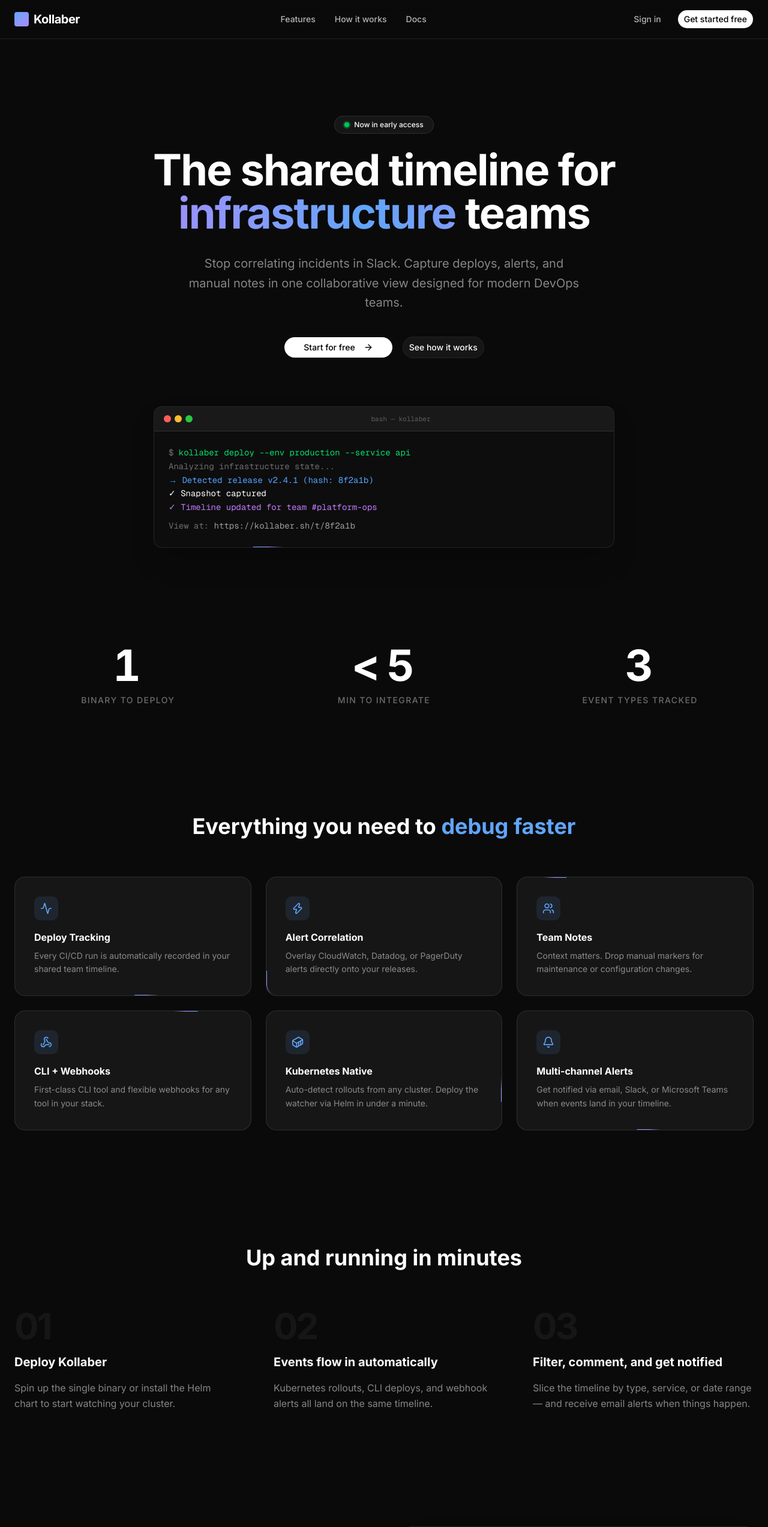
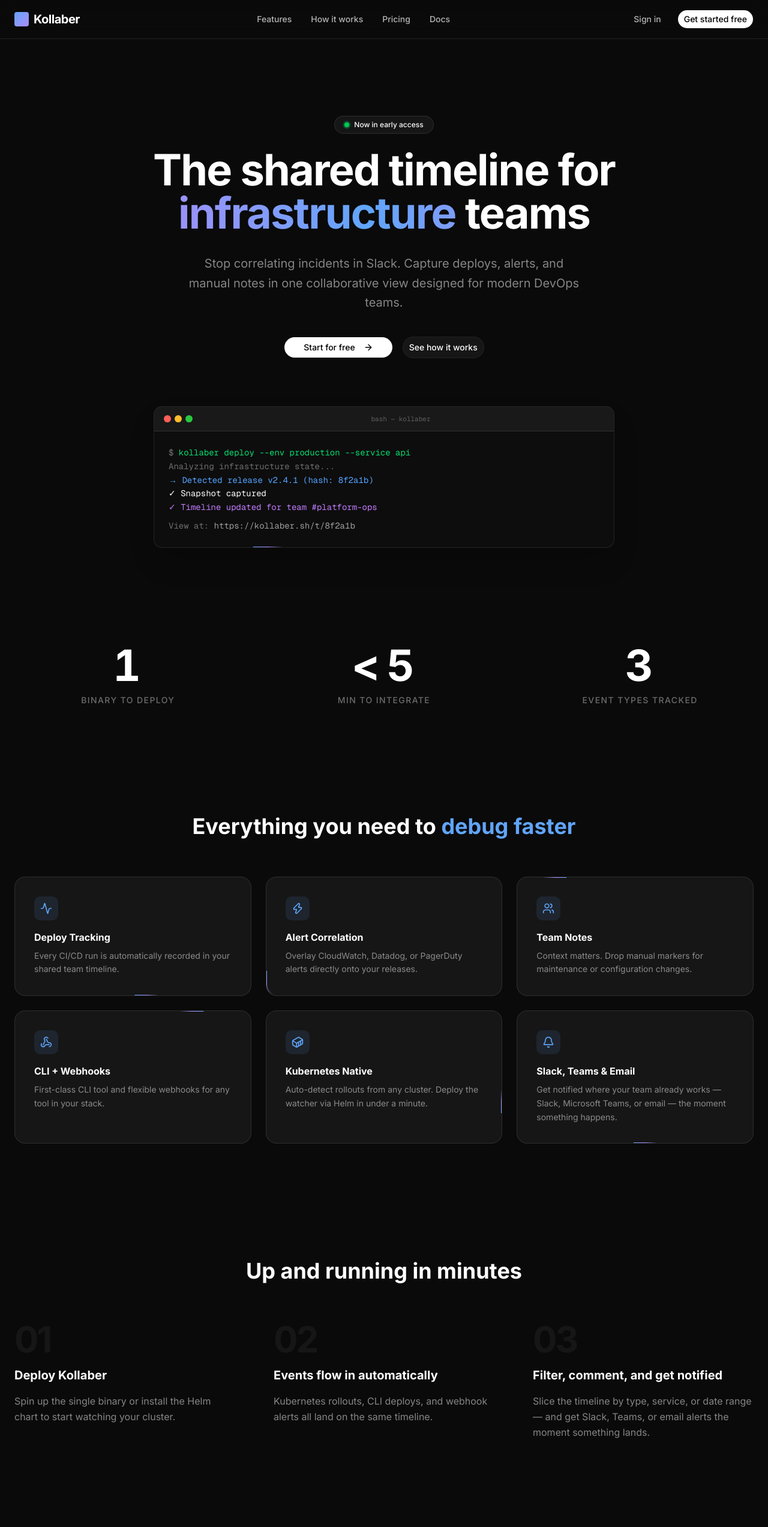
Before and after one commit to urbangeeks/kollaber, a Next.js app in the folder ui/: page / in a window 1280 px wide. Shown: the top 2545 px of the page at 60% size. Built offline with nearby package versions, Linux system fonts and the light colour scheme.

Commit message:
fix: update landing page for Slack/Teams and pricing
- Feature card: "Email Notifications" → "Slack, Teams & Email"
- How it works step 3: mention Slack and Teams alongside email
- Nav: add Pricing link
- Footer: replace placeholder links with real Pricing and Docs pages

```diff
--- a/ui/app/page.tsx
+++ b/ui/app/page.tsx
@@ -46,8 +46,8 @@
   },
   {
     icon: Bell,
-    title: "Multi-channel Alerts",
-    desc: "Get notified via email, Slack, or Microsoft Teams when events land in your timeline.",
+    title: "Slack, Teams & Email",
+    desc: "Get notified where your team already works — Slack, Microsoft Teams, or email — the moment something happens.",
   },
 ]
 
@@ -71,7 +71,7 @@
   {
     step: "03",
     title: "Filter, comment, and get notified",
-    body: "Slice the timeline by type, service, or date range — and receive email alerts when things happen.",
+    body: "Slice the timeline by type, service, or date range — and get Slack, Teams, or email alerts the moment something lands.",
   },
 ]
 
@@ -89,6 +89,7 @@
           <div className="hidden items-center gap-8 text-sm font-medium text-white/70 md:flex">
             <a href="#features" className="transition-colors hover:text-white">Features</a>
             <a href="#how-it-works" className="transition-colors hover:text-white">How it works</a>
+            <Link href="/pricing" className="transition-colors hover:text-white">Pricing</Link>
             <Link href="/docs" className="transition-colors hover:text-white">Docs</Link>
           </div>
           <div className="flex items-center gap-4">
@@ -348,7 +349,9 @@
             <span className="text-xs text-white/20">© 2026 Kollaber Inc.</span>
           </div>
           <div className="flex items-center gap-8 text-sm font-medium text-white/30">
-            {["Status", "Terms", "Privacy", "Twitter"].map((label) => (
+            <Link href="/pricing" className="transition-colors hover:text-white">Pricing</Link>
+            <Link href="/docs" className="transition-colors hover:text-white">Docs</Link>
+            {["Terms", "Privacy"].map((label) => (
               <a key={label} href="#" className="transition-colors hover:text-white">{label}</a>
             ))}
           </div>
```
Also changed, not shown: 1 other file (tests, documents, lock files or other folders).
